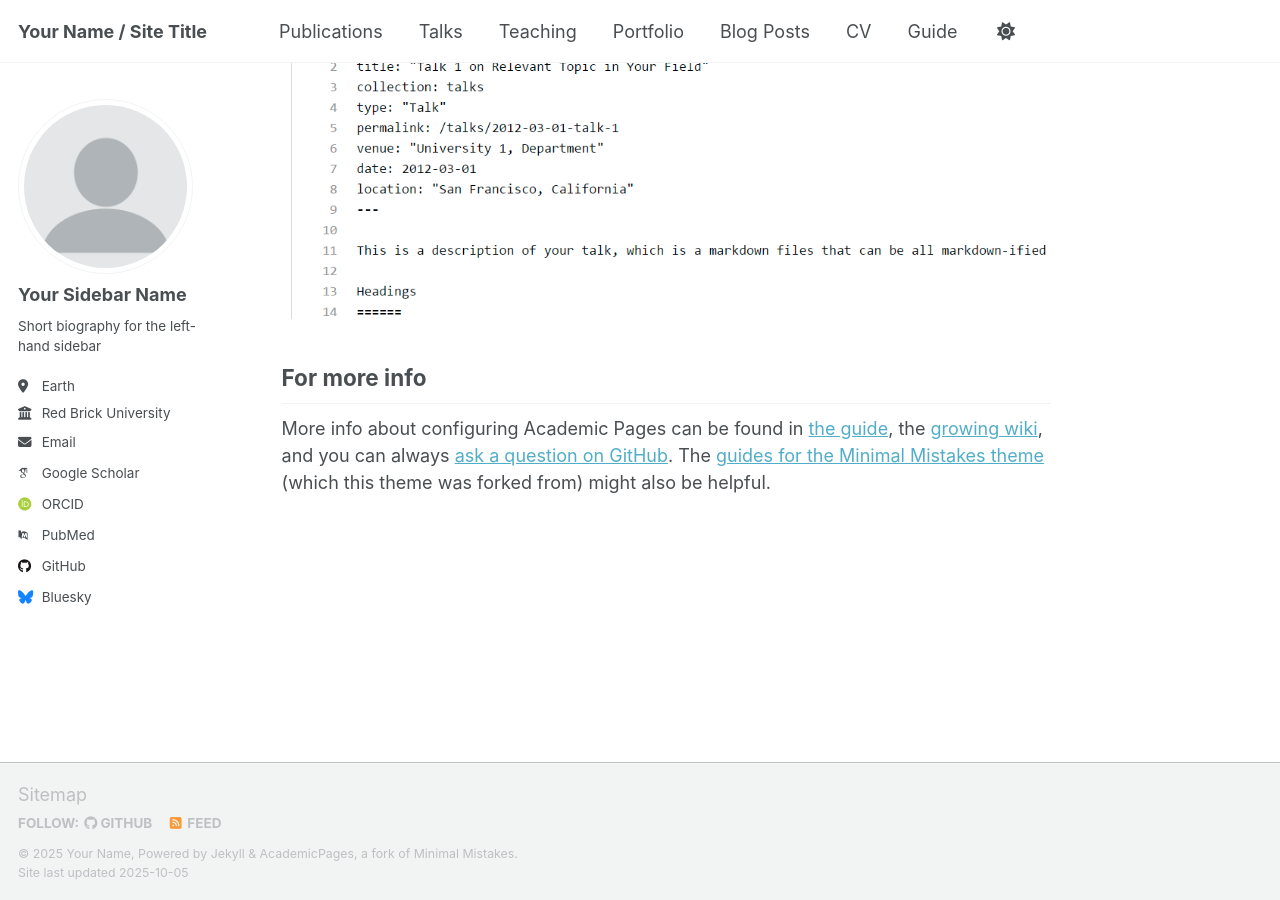
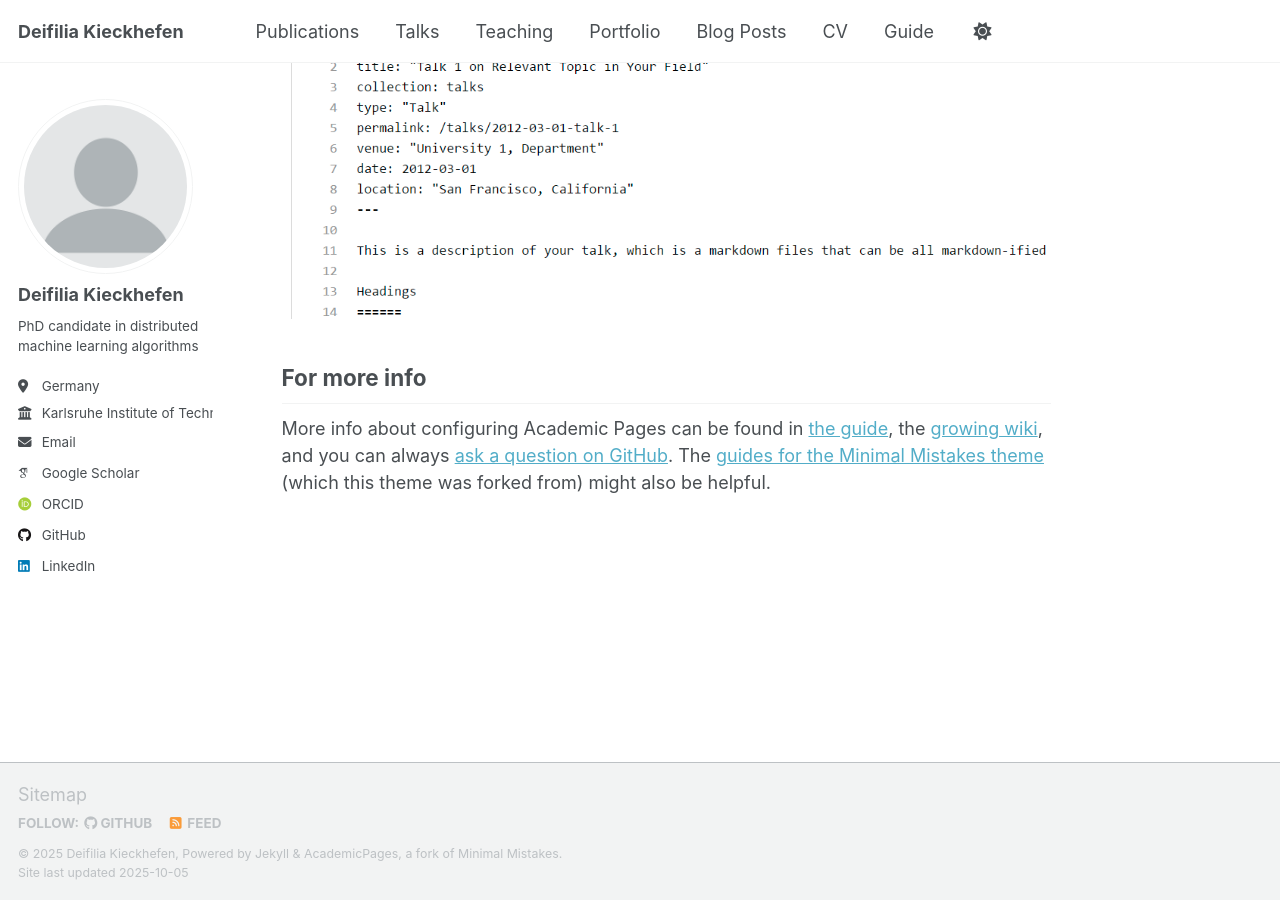
Before and after one commit to DeifiliaTo/deifiliakieckhefen.github.io, a Jekyll site: the page built from _pages/about.md, in a window 1280 px wide and 900 px high, scrolled down 2880 px. Built offline with Jekyll 4.4.1, drawn with Linux system fonts in a browser that asks for light colours; some web fonts are replaced; a script that is not in the unit is left out.

Commit message:
update config with name and website ids

```diff
--- a/_config.yml
+++ b/_config.yml
@@ -9,11 +9,11 @@
 # Basic Site Settings
 locale                   : "en-US"
 site_theme               : "default" # Currently available options are "default", "air"
-title                    : "Your Name / Site Title"
+title                    : "Deifilia Kieckhefen"
 title_separator          : "-"
-name                     : &name "Your Name"
-description              : &description "Your Name's academic portfolio"   # Update this with a general description of your site, this is the default if not overridden by a page
-url                      : https://academicpages.github.io # The base hostname & protocol for your site e.g. "https://[your GitHub username].github.io",
+name                     : &name "Deifilia Kieckhefen"
+description              : &description "Deifilia's profile"   # Update this with a general description of your site, this is the default if not overridden by a page
+url                      : https://deifiliato.github.io/deifiliakieckhefen.github.io/ # The base hostname & protocol for your site e.g. "https://[your GitHub username].github.io",
                                                            # or if you already have some other page hosted on Github then use "https://[your GitHub username].github.io/[Your Repo Name]"
 baseurl                  : "" # the subpath of your site, e.g. "/blog"
 repository               : "academicpages/academicpages.github.io"
@@ -24,23 +24,23 @@ repository               : "academicpages/academicpages.github.io"
 author:
   # Biographic information
   avatar           : "profile.png"
-  name             : "Your Sidebar Name"
+  name             : "Deifilia Kieckhefen"
   pronouns         : # example: "she/her"
-  bio              : "Short biography for the left-hand sidebar"
-  location         : "Earth"
-  employer         : "Red Brick University"
+  bio              : "PhD candidate in distributed machine learning algorithms"
+  location         : "Germany"
+  employer         : "Karlsruhe Institute of Technology"
   uri              : # URL
-  email            : "none@example.org"
+  email            : "deifilia.to@gmail.com"
 
   # Academic websites
   academia         : # URL
   arxiv            : # URL - Update with the correct link to your profile
-  googlescholar    : "https://scholar.google.com/citations?user=PS_CX0AAAAAJ"
+  googlescholar    : "https://scholar.google.com/citations?user=UD6vaUgAAAAJ&hl=en"
   inspire-hep      : # URL
   impactstory      : # URL
-  orcid            : "http://orcid.org/yourorcidurl"
+  orcid            : "https://orcid.org/0009-0000-1197-5493"
   semantic         : # URL
-  pubmed           : "https://www.ncbi.nlm.nih.gov/pubmed/?term=john+snow"
+  pubmed           : # URL
   researchgate     : # URL
   scopus           : # URL
 
@@ -48,13 +48,13 @@ author:
   bitbucket        : # Username - Update with your username on the site
   codepen          : # Username
   dribbble         : # Username
-  github           : "academicpages"
+  github           : "deifiliato"
   kaggle           : # Username
   stackoverflow    : # User number or user number and name (i.e., use "1" or "1/jeff-atwood")
 
   # Social media
   artstation       : # Username
-  bluesky          : "bsky.app" # Replace this with you Bluesky username
+  bluesky          : # Replace this with you Bluesky username
   facebook         : # Username
   flickr           : # Username
   foursquare       : # Username
@@ -63,7 +63,7 @@ author:
   keybase          : # Username
   instagram        : # Username
   lastfm           : # Username
-  linkedin         : # Username
+  linkedin         : deifilia-kieckhefen-2a9519134
   mastodon         : # URL
   medium           : # URL
   pinterest        : # Username
@@ -81,12 +81,10 @@ author:
 
 # Publication Category - The following the list of publication categories and their headings
 publication_category:
-  books:
-    title: 'Books'
   manuscripts:
-    title: 'Journal Articles'
-  conferences:
-    title: 'Conference Papers'
+    title: 'Publications'
+  talks:
+    title: 'Conference talks'
 
 # Site Settings
 teaser                   :  # filename of teaser fallback teaser image placed in /images/ for social media previews
```
